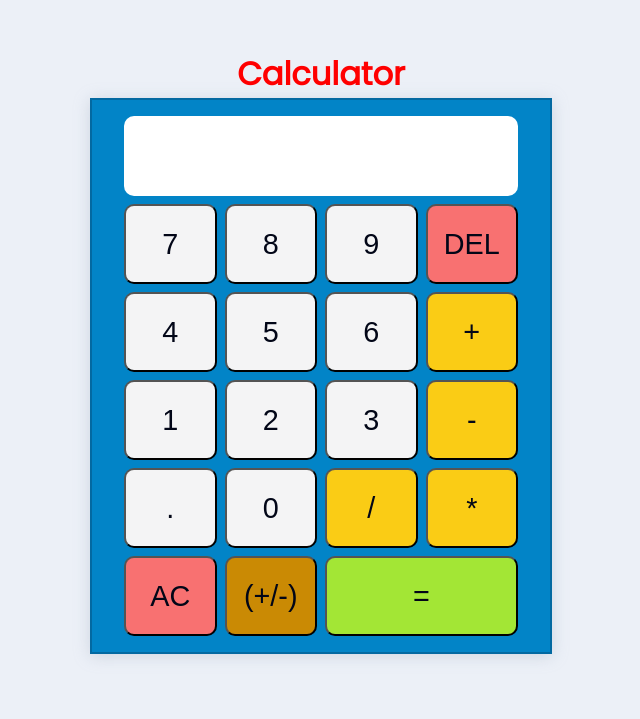
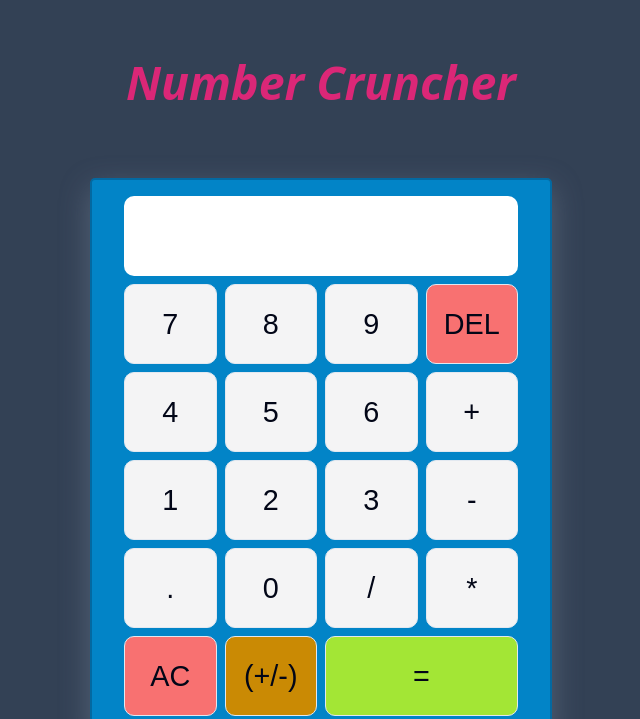
Before and after one commit to PacifistRam/calcular-js-top, a plain HTML site: page index.html in a window 1280 px wide. Shown: the part 110-829 px from the top of the page, without its empty margins (319-959 px from the left). Drawn offline with Linux system fonts and the light colour scheme.

Commit message:
Improved some styling in css

```diff
--- a/css/style.css
+++ b/css/style.css
@@ -5,9 +5,22 @@
 }
 body {
     font-family: 'Poppins', sans-serif;
+    overflow: hidden;
 }
 h1 {
-    color: red;
+    color: #db2777;
+    text-transform: capitalize;
+    font-weight: 600;
+    font-size: 2.9rem;
+    margin-bottom: 2rem;
+    padding-bottom: 2rem;
+    font-family: 'Noto sans' , sans-serif;
+    font-style: italic;
+    font-weight: 700;
+}
+button {
+    border: none;
+    cursor: pointer;
 }
 
 .main-container {
@@ -18,7 +31,8 @@ h1 {
     align-items: center;
     flex-direction: column;
     padding: 10rem 10rem;
-    background-color: #ecf0f7;
+    background-color: #334155;
+    min-height: 100vh;
 
 }
 .calculator-container {
@@ -30,7 +44,8 @@ h1 {
     gap: 0.5rem;
     /* width: 60vh; */
    background-color: #0284c7;
-   box-shadow: rgba(148, 163, 184, 0.35) 0px 2px 15px;
+   box-shadow: rgba(148, 163, 184, 0.35) 0px 10px 30px;
+   border-radius: 5px;
 
 
 }
@@ -53,14 +68,31 @@ h1 {
     text-align: center;
     background-color: #f4f4f5;
     color:#020617 ;
+    border: 1px solid #e2e8f0;
+    transition: 0.3s;
+}
+.no-btn:hover, .dot-btn:hover {
+    background-color: #64748b;
+    color:#f8fafc;
 }
 
 .equal-btn {
     grid-column: -3/-1;
     background-color: #a3e635;
 }
+.equal-btn:hover {
+    background-color: #22c55e;
+    color:#f8fafc;
+}
+
+
+#22c55e
 .operator-btn {
     background-color: #facc15 ;
+}
+.operator-btn:hover, .sign-btn:hover {
+    background-color: #f59e0b;
+    color:#f8fafc;
 }
 .bg-red {
     background-color: #f87171;
--- a/index.html
+++ b/index.html
@@ -12,7 +12,7 @@
 </head>
 <body>
     <div class="main-container">
-        <h1>Calculator</h1>
+        <h1>Number Cruncher</h1>
 
         <div class="calculator-container">
             <!-- <input type="text" id="second-ds" class="display"> -->
@@ -21,7 +21,7 @@
                 <button class="btn no-btn">7</button>
                 <button class="btn no-btn">8</button>
                 <button class="btn no-btn">9</button>
-                <button class="btn bg-red">DEL</button>
+                <button class="btn del-btn bg-red">DEL</button>
                 <button class="btn no-btn">4</button>
                 <button class="btn no-btn">5</button>
                 <button class="btn no-btn">6</button>
--- a/script/script.js
+++ b/script/script.js
@@ -9,6 +9,7 @@ const dotButton = document.querySelector('.dot-btn')
 const equalToButton = document.querySelector('.equal-btn')
 const clearButton = document.querySelector('.clear-btn')
 const signButton = document.querySelector('.sign-btn')
+const delButton = document.querySelector('.del-btn')
 
 
 let numberOne = 0;
@@ -19,7 +20,7 @@ let operatorClicked = false;
 let error = false;
 
 displayPrimary.value = "";
-
+///////////////////EventListeners///////////////////
 numberButtons.forEach(button => {
 
    if(!error)
@@ -40,7 +41,7 @@ operatorButtons.forEach(button => {
     button.addEventListener('click',(e)=> {
         if (e.target) {
             operator = e.target.textContent;
-            console.log(operator);
+
             if (displayPrimary.value != "") {
 
                 if(numberOne === 0) {
@@ -99,6 +100,21 @@ signButton.addEventListener('click', () => {
     }
 });
 
+delButton.addEventListener('click',() => {
+    if(!error) {
+        if (displayPrimary.value != result)
+        {
+
+            displayPrimary.value = displayPrimary.value.slice(0,-1);
+        }
+    }
+})
+
+
+
+
+///////////////////Functions////////////////////////////////////
+/*  function for removing trailing Zeros */
 function formatNumber(num) {
     const formattedNum = parseFloat(num).toString();
     const [integerPart, decimalPart] = formattedNum.split('.');
@@ -120,16 +136,16 @@ function calculate(operator)
         switch(operator) {
             case '+':
                 result = numberOne + numberTwo;
-
+                displayPrimary.value = formatNumber(result.toFixed(5));
                 break;
 
             case '-':
                 result = numberOne - numberTwo;
-
+                displayPrimary.value = result.toFixed(5);
                 break;
             case '*':
                 result = numberOne * numberTwo;
-
+                displayPrimary.value = formatNumber(result.toFixed(5));
                 break;
             case '/':
                 if (numberTwo === 0)
@@ -142,11 +158,10 @@ function calculate(operator)
                 else
                 {
                     result = numberOne / numberTwo;
-
+                    displayPrimary.value = formatNumber(result.toFixed(5));
                 }
                 break;
             }
-            displayPrimary.value = formatNumber(result.toFixed)(10);
             numberTwo = 0;
             numberOne = 0;
             operatorClicked = true;
@@ -159,6 +174,7 @@ function clearText (){
 
 }
 
+
 function clearField () {
     numberOne = 0;
     numberTwo = 0;
```
